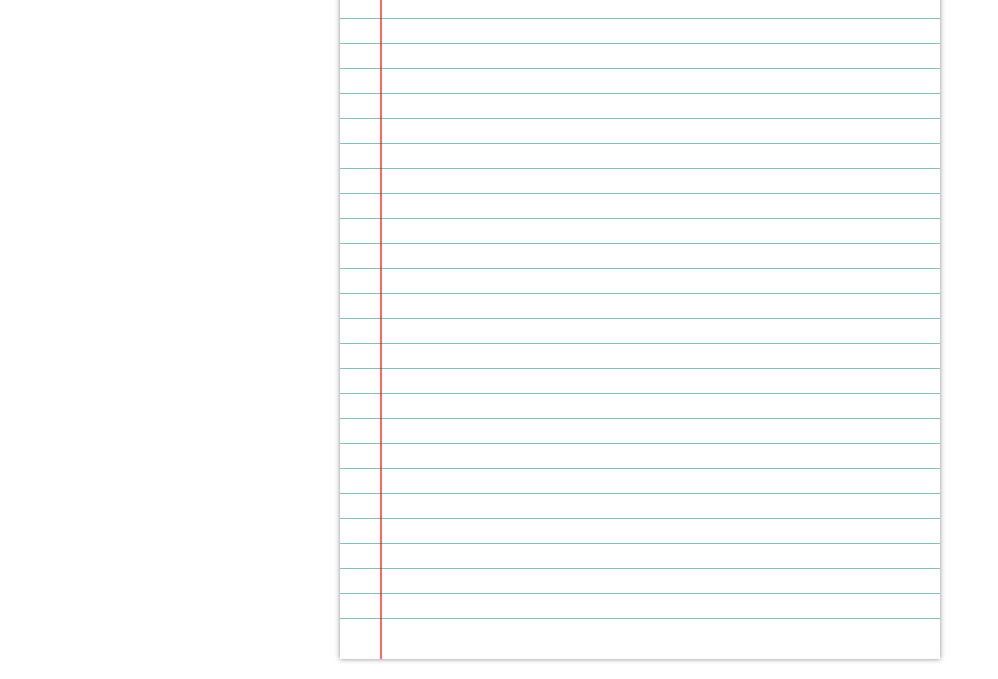
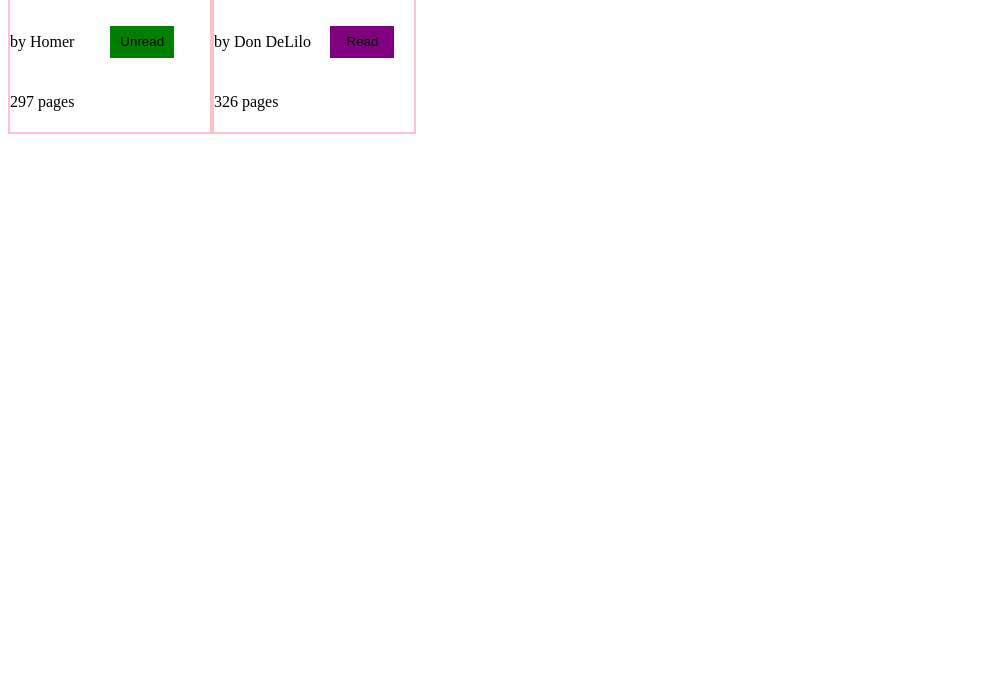
Before and after one commit to drewslam/library, a plain HTML site: page index.html in a window 1280 px wide. Shown: the part 307-986 px from the top of the page, without its empty margins (0-998 px from the left). After the commit the page ends 800 px from the top, so only its background shows below. Drawn offline with Linux system fonts and the light colour scheme.

Commit message:
started over, removed lined paper look

```diff
--- a/app.js
+++ b/app.js
@@ -1,12 +1,16 @@
+// initialize form variables
 const title = document.querySelector('.title');
 const author = document.querySelector('.author');
 const pages = document.querySelector('.pages');
-const checkBox = document.querySelector('.read');
+const checkBox = document.querySelector('.checkBox');
 const submit = document.querySelector('.submit');
 const content = document.querySelector('.content');
+const button = document.querySelectorAll('button');
 
+// initialize library variable
 let myLibrary = [];
 
+// Book constructor
 function Book(title, author, pages, read) {
     this.title = title;
     this.author = author;
@@ -21,22 +25,40 @@ function Book(title, author, pages, read) {
     }
 }
 
+// add book to array
 function addBookToLibrary() {
+    if (!title.value || !author.value || !pages.value) {
+        console.log('Please Input a Value');
+        return "Please Input a Value";
+    }
     const newBook = new Book(title.value, author.value, pages.value, checkBox.checked);
+    myLibrary.push(newBook)
     title.value = '';
     author.value = '';
     pages.value = '';
     checkBox.checked = false;
-    myLibrary.push(newBook);
-    createBookList();
 }
 
-function createBookList() {
-    return myLibrary.forEach(book => {
-        const p = document.createElement('p');
-        p.innerHTML = `${book.title} by ${book.author}, ${book.pages} pages, ${book.readStatus()}`;
-        content.appendChild(p)
-    })
+
+// display library on page
+function displayLibrary() {
+
 }
 
+
+// submit button on form
 submit.addEventListener('click', addBookToLibrary)
+
+// read/unread button
+function toggleButton(btn) {
+    if (btn.classList === 'read') {
+        btn.classList = 'unread';
+    } else if (btn.classList === 'unread') {
+        btn.classList = 'read';
+    }
+}
+button.forEach(btn => {
+    if (btn.classList !== 'submit') {
+        btn.addEventListener('click', toggleButton)
+    }
+})
--- a/index.html
+++ b/index.html
@@ -1,7 +1,7 @@
 <!DOCTYPE html>
 <html lang='en'>
 <meta charset='UTF-8'>
-<title>Summer Reading List</title>
+<title>Library</title>
 <meta name='viewport' content='width=device-width,initial-scale=1'>
 <link rel='stylesheet' href='style.css'>
 
@@ -16,16 +16,26 @@
         <input type='number' class='pages' name='pages'>
         <div class='checkbox'>
             <label for='read'>Read</label>
-            <input type='checkbox' class='read' name='read' />
+            <input type='checkbox' class='checkBox' name='read' />
         </div>
         <button type='submit' class='submit'>Submit</button>
     </div>
 
-    <div class='paper'>
-        <div class='pattern'>
-            <div class='content'>
-                <h1 class='title'>Summer Reading List</h1>
-            </div>
+    <h1 class='title'>Classics of Literature</h1>
+
+    <div class='content'>
+        <!-- dummy books -->
+        <div class='book'>
+            <p>the Iliad</p>
+            <p>by Homer</p>
+            <p>297 pages</p>
+            <button class='unread'>Unread</button>
+        </div>
+        <div class='book'>
+            <p>White Noise</p>
+            <p>by Don DeLilo</p>
+            <p>326 pages</p>
+            <button class='read'>Read</button>
         </div>
     </div>
 
--- a/style.css
+++ b/style.css
@@ -6,43 +6,40 @@
     flex-direction: column;
 }
 
-/* styling paper */
-.paper {
-    width: 600px;
-    height: 700px;
-    position: relative;
-    margin: 20px auto;
-    padding-top: 40px;
-    padding-bottom: 40px;
-    background-color: white;
-    box-shadow: 0px 0px 5px 0px #888;
+h1 {
+    text-align: center;
 }
 
-/* styling red vertical line */
-.paper::before {
-    content: '';
-    width: 2px;
-    height: 100%;
-    position: absolute;
-    top: 0;
-    left: 40px;
-    background-color: rgba(255,0,0,0.6);
+.content {
+    display: flex;
 }
 
-/* styling blue horizontal lines */
-.pattern {
-    height: 100%;
-    background-image: repeating-linear-gradient(white 0px, white 24px, teal 25px);
+.book {
+    display: flex;
+    flex-direction: column;
+    flex-wrap: wrap;
+    justify-content: space-around;
+    border: .15rem solid pink;
+    width: 200px;
+    height: 180px;
+    font-size: 1rem;
 }
 
-/* styling text content */
-.content {
-    padding-top: 6px;
-    padding-left: 56px;
-    padding-right: 16px;
-    line-height: 25px;
-    font-family: 'Dancing Script', cursive;
-    font-size: 19px;
-    letter-spacing: 1px;
-    word-spacing: 5px;
+button {
+    height: 2rem;
+    width: 4rem;
+    padding: 1%;
+    border: none;
 }
+
+button.read {
+    background-color: purple;
+}
+
+button.unread {
+    background-color: green;
+}
+
+button:hover {
+    opacity: 75%;
+}
```
